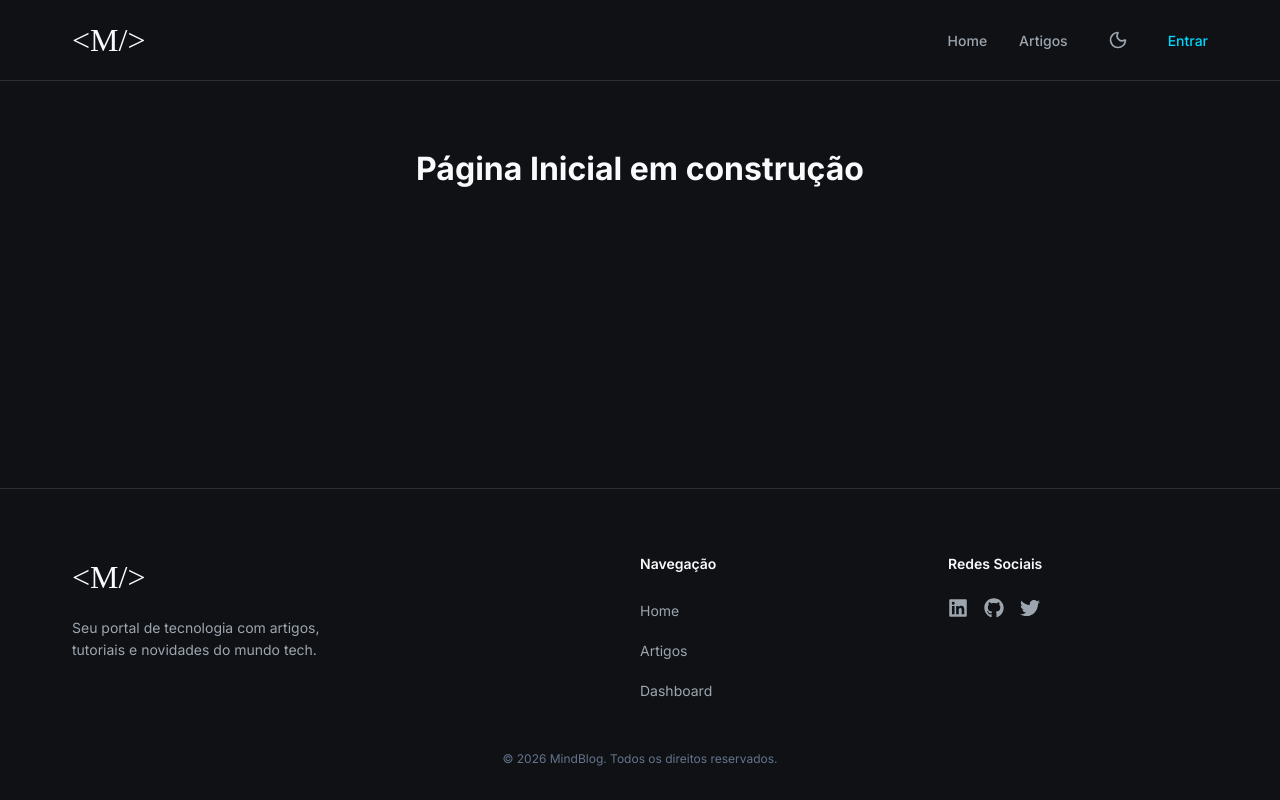
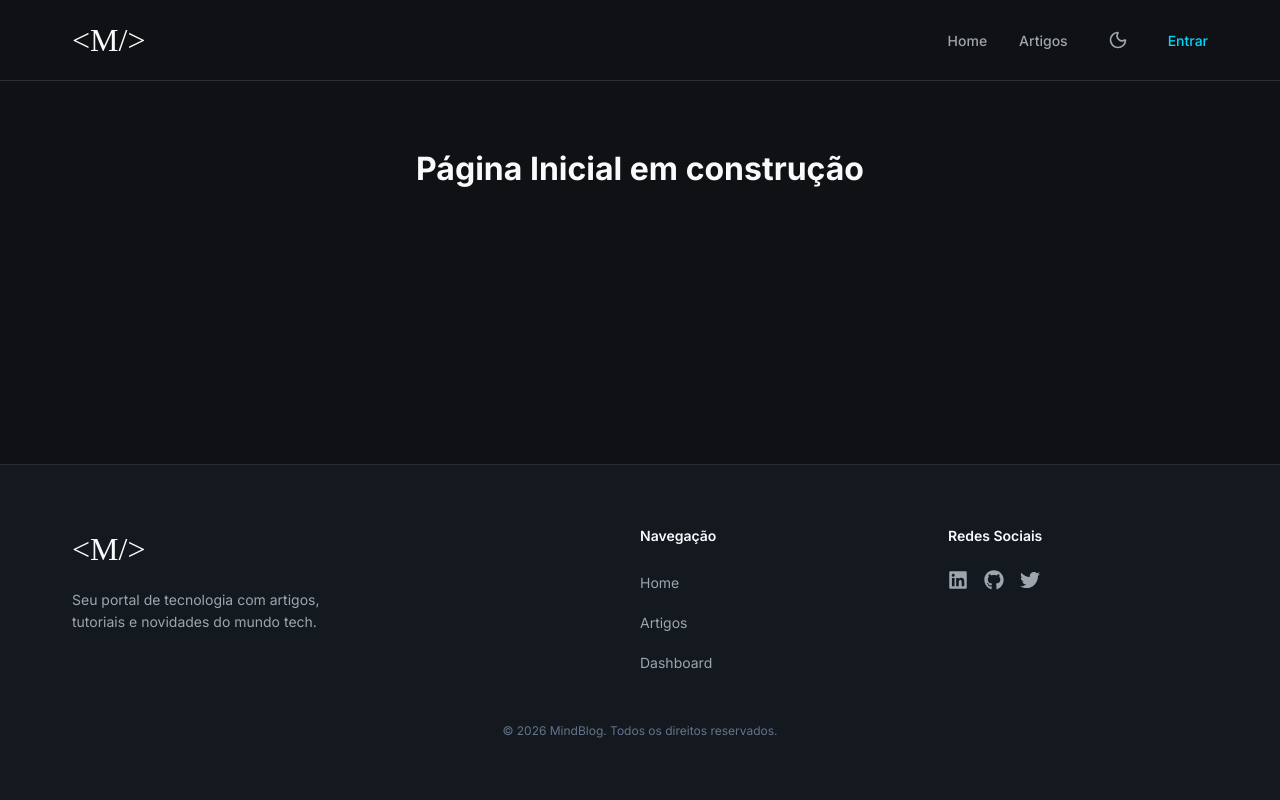
Before and after one commit to AlanFelipeM/MindBlog-Frontend, a React (Vite) app: page / in a window 1280 px wide. Built offline with nearby package versions, Linux system fonts and the light colour scheme; a web font is replaced by a local one.

Commit message:
style: ajustar cores e padding do footer

```diff
--- a/src/components/Footer/styles.css
+++ b/src/components/Footer/styles.css
@@ -1,8 +1,8 @@
 .footer {
-  background-color: var(--bg-primary);
-  border-top: 1px solid var(--border-color);
-  padding: 4rem 0 2rem;
-  margin-top: auto; /* Pushes footer to bottom */
+  background-color: #14181F;
+  border-top: 1px solid #272C35;
+  padding: 60px 40px; /* Adapting p-15 and p-10 proportionally */
+  margin-top: auto;
 }
 
 .footer-container {
```
